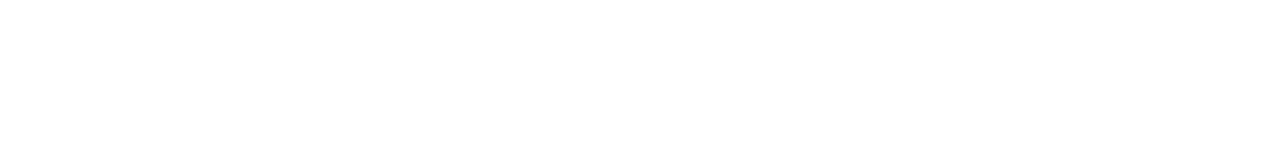
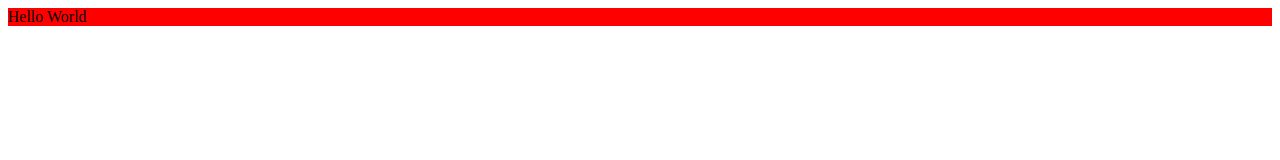
Before and after one commit to RT980/HtmlCource, a plain HTML site: page index.html in a window 1280 px wide. Drawn offline with Linux system fonts and the light colour scheme.

Commit message:
added css

```diff
--- a/index.html
+++ b/index.html
@@ -1,11 +1,22 @@
 <!DOCTYPE html>
 <html lang="en">
+
 <head>
     <meta charset="UTF-8">
     <meta name="viewport" content="width=device-width, initial-scale=1.0">
     <title>home</title>
+
+    <link rel="stylesheet" href="style.css">
 </head>
+
 <body>
 
+    <div>
+
+        Hello World
+
+    </div>
+
 </body>
+
 </html>
--- /dev/null
+++ b/style.css
@@ -0,0 +1,5 @@
+div{
+
+
+    background-color: red;
+}
```
